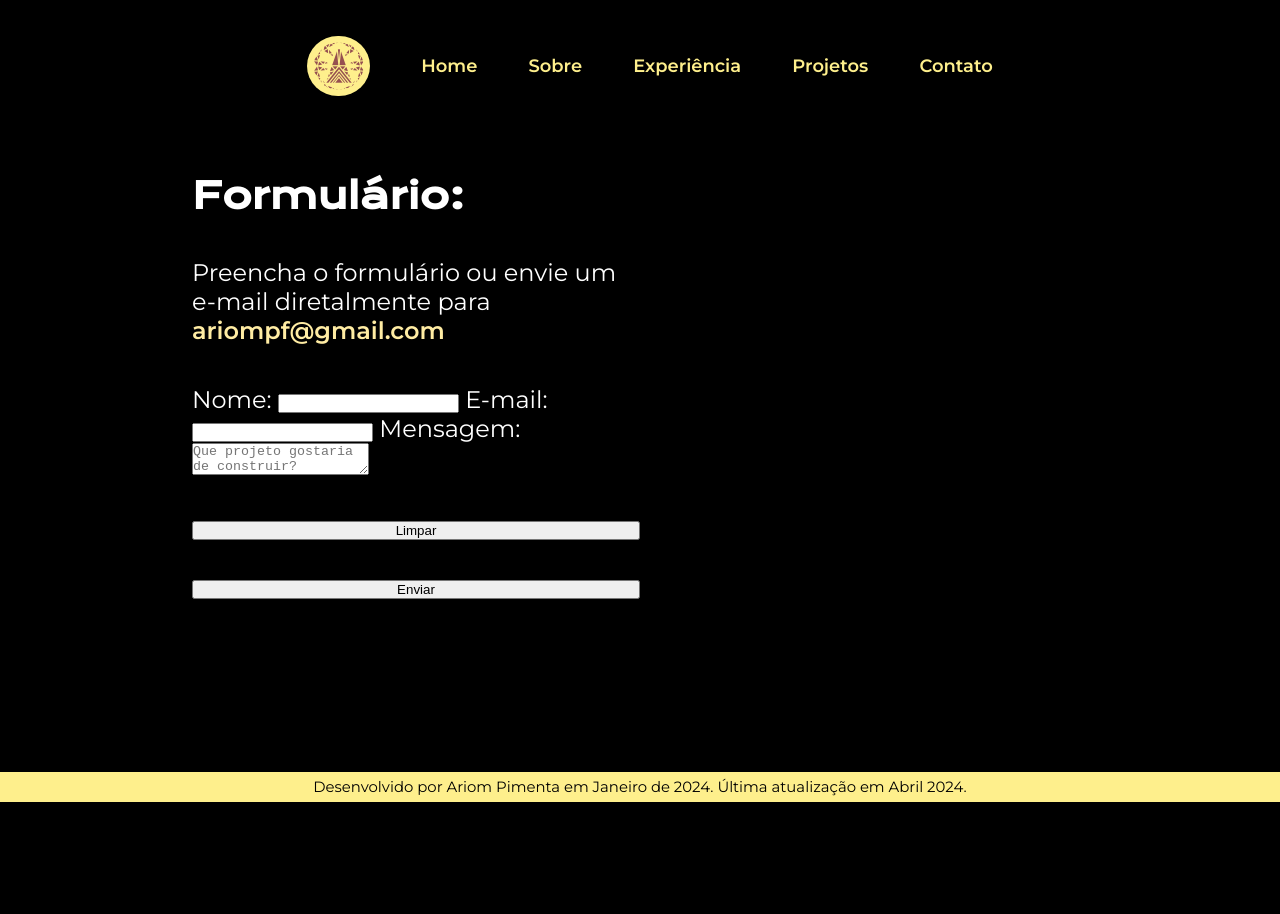
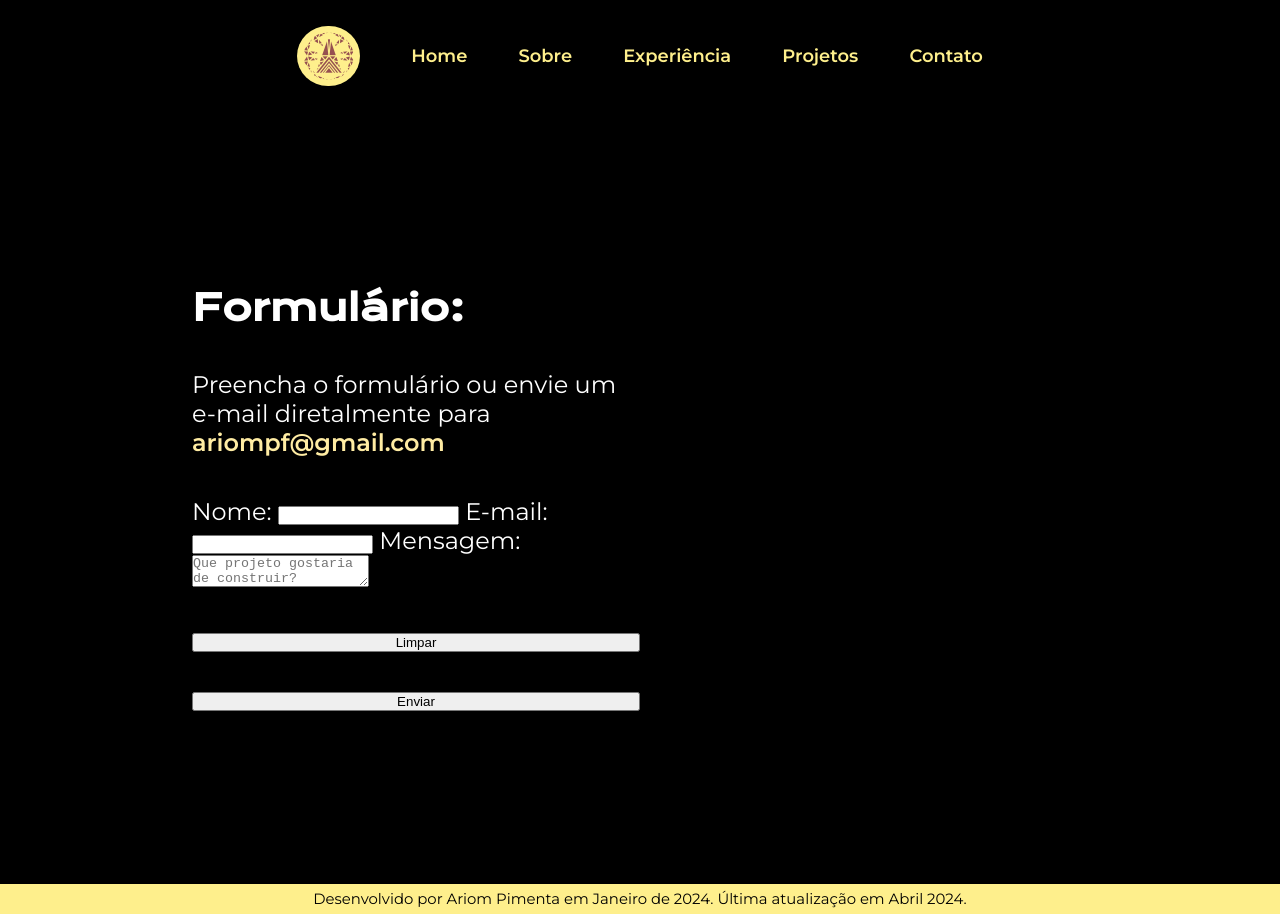
Before and after one commit to ariompf/portfolio, a plain HTML site: page contato.html in a window 1280 px wide. Before the commit the page ends 802 px from the top, so only its background shows below. Drawn offline with nearby package versions, Linux system fonts and the light colour scheme.

Commit message:
versionamento rodape tablet e desktop

```diff
--- a/styles/layout.css
+++ b/styles/layout.css
@@ -1,3 +1,5 @@
+/* MOBILE FIRST */
+
 * {
     margin: 0;
     padding: 0;
@@ -9,6 +11,7 @@ body {
     box-sizing: border-box;
 }
 
+/* CABEÇALHO */
 .cabecalho {
     padding: 0% 0% 0% 0%;
     position: fixed;
@@ -26,6 +29,7 @@ body {
     margin: 2%;
     padding: 0.5%;
     border-radius: 100%;
+/*     height: 70px;*/
 }
 
 .cabecalho__menu__link {
@@ -39,6 +43,8 @@ body {
     cursor: pointer;
 }
 
+
+/* CONTEÚDO */
 .apresentacao__links__navegacao {
     display: flex;
     justify-content: center;
@@ -85,12 +91,16 @@ body {
     order: -1;
 }
 
+/* RODAPÉ */
 .rodape {
+    width: 100%;
     padding: 0.5%;
 }
 
+
+/* VERSÃO TABLET */
 @media (min-width: 834px) {
-    .cabecalho {
+      .cabecalho {
         bottom: auto;
         left: 0%;
         height: 100%;
@@ -101,14 +111,24 @@ body {
         flex-direction: column;
         gap: 20px;
     }
+
+    /* RODAPE */
+    .rodape {
+        position: absolute;
+        right: 0%;
+        width: 90%;
+    }
 }
 
+/* VERSÃO DESKTOP */
 @media (min-width: 1200px) {
     .cabecalho {
         left: auto;
-        top: 0%;
         height: auto;
         width: 100%;
+        position: sticky;
+        top: 0;
+        padding: 0%;
     }
     .cabecalho__menu {
         display: flex;
@@ -124,4 +144,10 @@ body {
     .apresentacao__conteudo {
         width: 50%;
     }
+
+        /* RODAPE */
+        .rodape {
+            position: static;
+            width: auto;
+        }
 }
```
